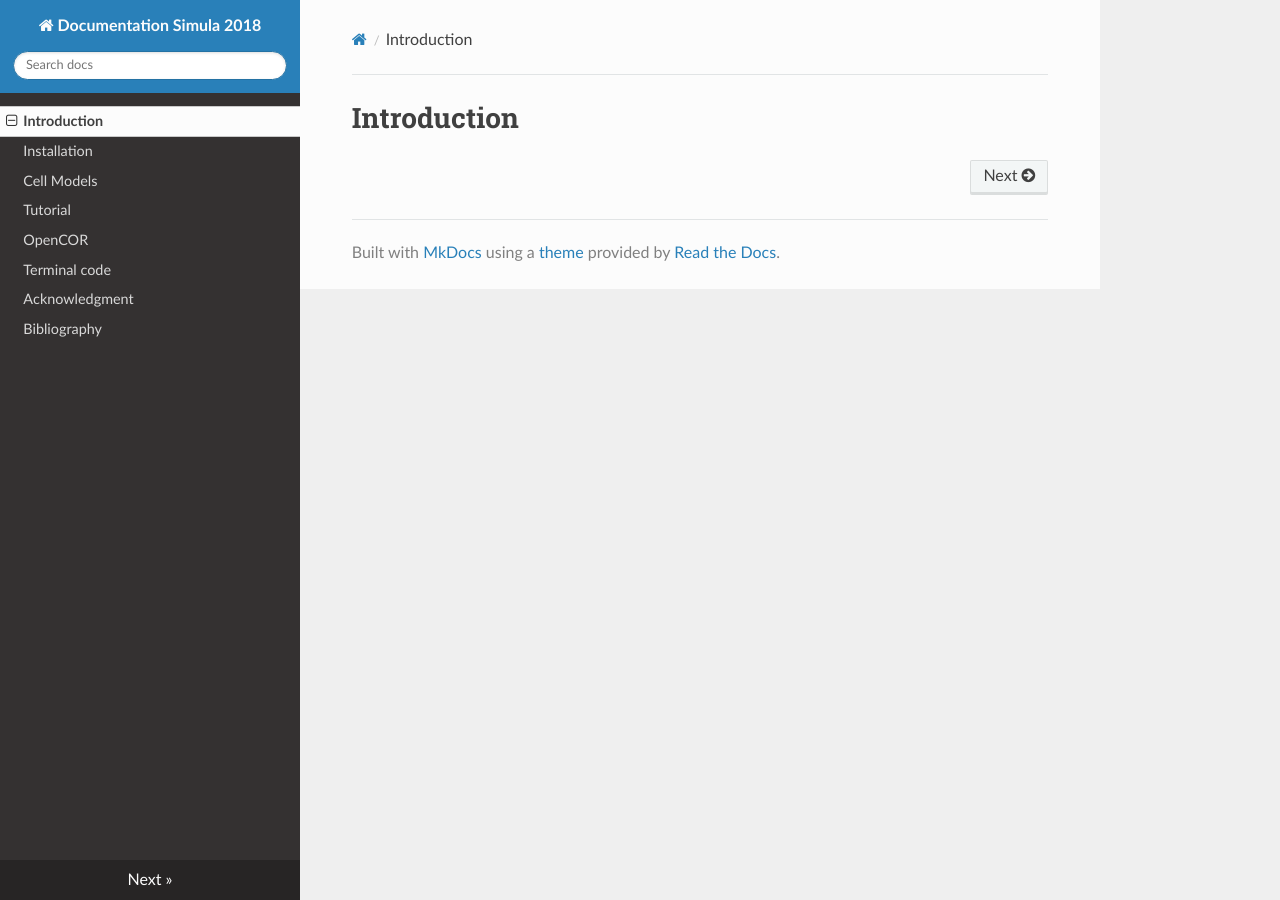
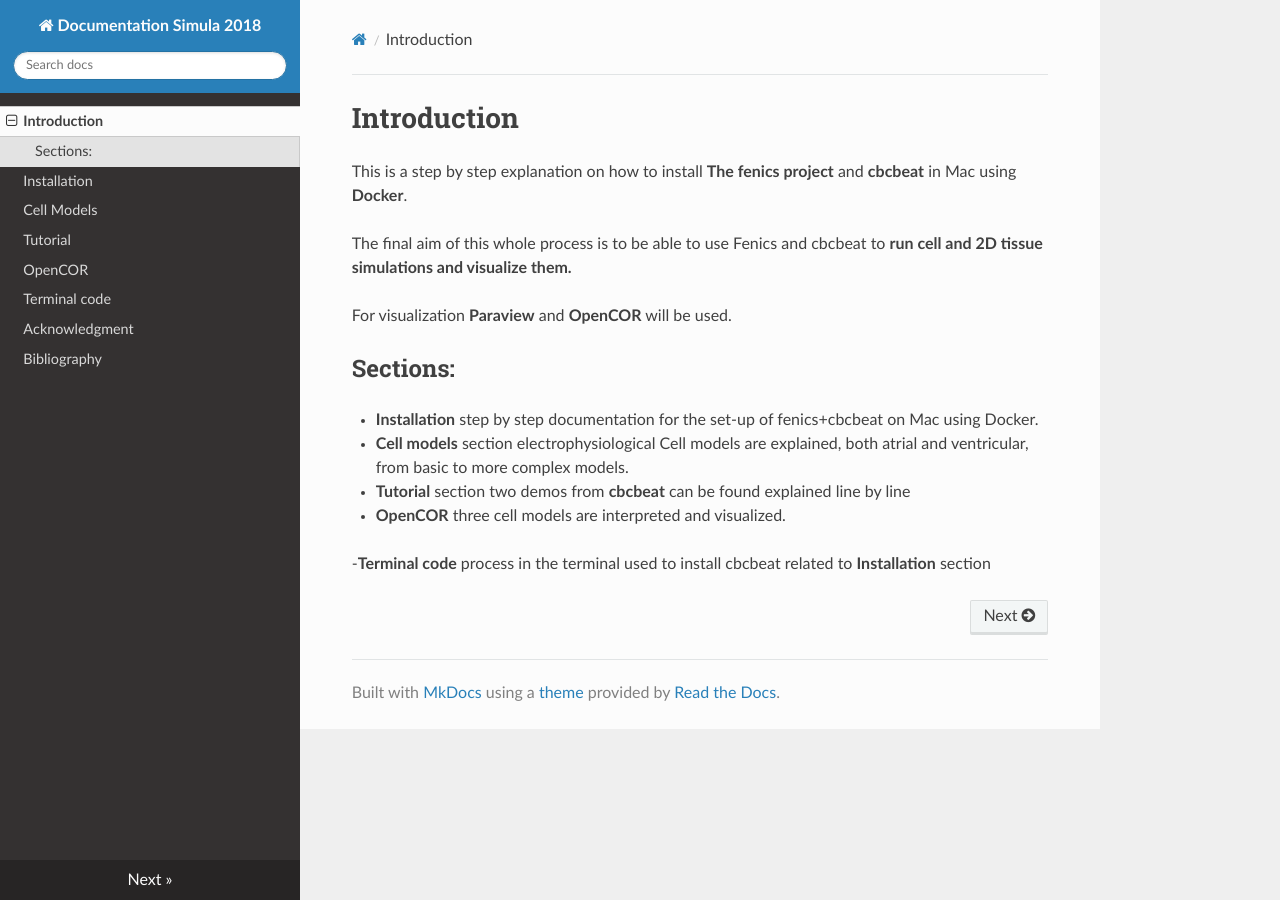
Before and after one commit to ErikaKvalem/Documentation-2018-MkDocs, an MkDocs documentation site: the page built from docs/intro.md, in a window 1280 px wide. Built offline with MkDocs 1.6.1, drawn with Linux system fonts in a browser that asks for light colours; nearby versions of some CDN libraries; old or Windows-style settings are respelled for this version of MkDocs.

Commit message:
Update intro.md

```diff
--- a/docs/intro.md
+++ b/docs/intro.md
@@ -1 +1,19 @@
 # Introduction
+
+This is a step by step explanation on how to install **The fenics project** and **cbcbeat** in Mac using **Docker**.
+
+The final aim of this whole process is to be able to use Fenics and cbcbeat to **run cell and 2D tissue simulations and visualize them.**
+
+For visualization **Paraview** and **OpenCOR** will be used.
+
+## Sections:
+
+- **Installation** step by step documentation for the set-up of fenics+cbcbeat on Mac using Docker.
+
+- **Cell models** section electrophysiological Cell models are explained, both atrial and ventricular, from basic to more complex models.
+
+- **Tutorial** section two demos from **cbcbeat** can be found explained line by line
+
+- **OpenCOR** three cell models are interpreted and visualized.
+
+-**Terminal code** process in the terminal used to install cbcbeat related to **Installation** section
```
